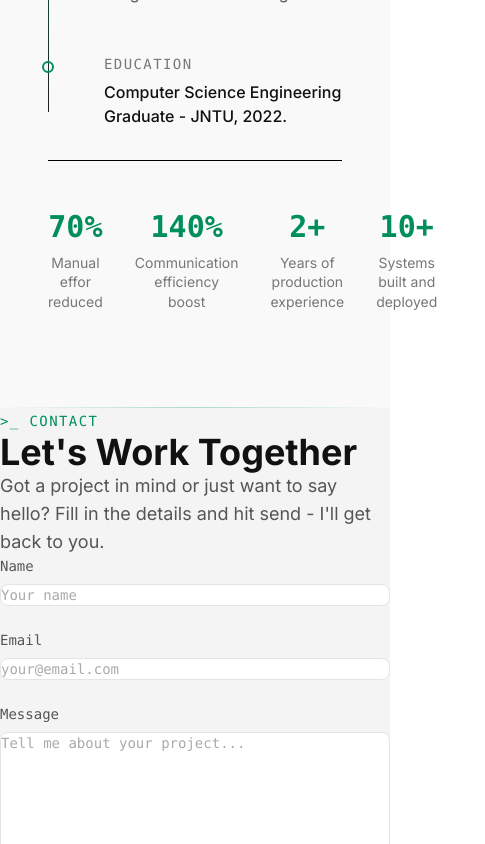
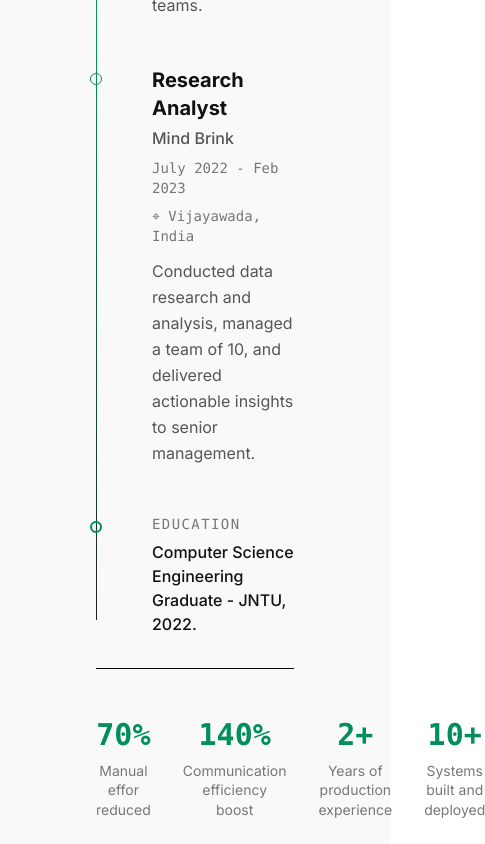
Before and after one commit to ShanmukhPudi/Shanmukh-portfolio, a React (Vite) app: page / in a window 390 px wide. Shown: the part 9303-10147 px from the top of the page, 485 px wide, since content can reach past the window. Built offline with nearby package versions, Linux system fonts and the light colour scheme.

Commit message:
fix: contact section alignment, form field spacing and floating link cards

```diff
--- a/src/components/sections/Contact.jsx
+++ b/src/components/sections/Contact.jsx
@@ -43,8 +43,10 @@ const Contact = () => {
         <section
             id="contact"
             aria-label="Contact section"
-            className="py-32 px-12 md:px-20 max-w-6xl mx-auto w-full"
+            style={{ padding: "6rem 0" }}
+            className="w-full"
         >
+          <div style={{ width: "100%", maxWidth: "1200px", margin: "0 auto", padding: "0 3rem"}}>
 
             {/*section header*/}
             <motion.div
@@ -52,12 +54,14 @@ const Contact = () => {
                 whileInView={{ opacity: 1, y: 0 }}
                 viewport={{ once: true, amount: 0.2 }}
                 transition={{ duration: 0.6 }}
-                className="mb-16"
+                style={{ marginBottom: "4rem" }}
             >
                 <span className="font-mono text-sm text-[#008f5a] dark:text-[#00ff9f] tracking-widest uppercase">
                     {">_ contact"}
                 </span>
-                <h2 className="text-4xl md:text-5xl font-bold text-[#111111] dark:text-[#e8e8e8] mt-3 mb-4">
+                <h2
+                  style={{ marginTop: "1.5rem", marginBottom: "1rem" }}
+                  className="text-4xl md:text-5xl font-bold text-[#111111] dark:text-[#e8e8e8]">
                     Let's Work Together
                 </h2>
                 <p className="text-lg text-[#555555] dark:text-[#a0a0a0] max-w-xl">
@@ -65,7 +69,10 @@ const Contact = () => {
                 </p>
             </motion.div>
 
-            <div className="flex flex-col md:flex-row gap-16">
+            <div
+              className="flex flex-col md:flex-row gap-16"
+              style={{ alignItems: "flex-start" }}
+            >
 
         {/* LEFT — Form */}
         <motion.div
@@ -76,7 +83,7 @@ const Contact = () => {
           className="flex-1 flex flex-col gap-6"
         >
           {/* Name */}
-          <motion.div variants={itemVariants} className="flex flex-col gap-2">
+          <motion.div variants={itemVariants} style={{ display: "flex", flexDirection: "column", gap: "0.625rem" }}>
             <label
               htmlFor="name"
               className="font-mono text-sm text-[#555555] dark:text-[#a0a0a0]"
@@ -91,12 +98,19 @@ const Contact = () => {
               onChange={handleChange}
               placeholder="Your name"
               aria-required="true"
-              className="px-4 py-3 rounded-lg border border-[#e4e4e4] dark:border-[#1f1f1f] bg-white dark:bg-[#111111] text-[#111111] dark:text-[#e8e8e8] font-mono text-sm placeholder-[#aaaaaa] dark:placeholder-[#444444] focus:outline-none focus:border-[#008f5a] dark:focus:border-[#00ff9f] transition-colors duration-200"
+              style={{
+                padding: "0.875rem 1.25rem",
+                borderRadius: "0.625rem",
+                border: "1px solid",
+                fontSize: "0.9rem",
+                outline: "none",
+              }}
+              className="border-[#e4e4e4] dark:border-[#1f1f1f] bg-white dark:bg-[#111111] text-[#111111] dark:text-[#e8e8e8] font-mono placeholder-[#aaaaaa] dark:placeholder-[#444444] focus:border-[#008f5a] dark:focus:border-[#00ff9f] transition-colors duration-200"
             />
           </motion.div>
 
           {/* Email */}
-          <motion.div variants={itemVariants} className="flex flex-col gap-2">
+          <motion.div variants={itemVariants} style={{ display: "flex", flexDirection: "column", gap: "0.625rem" }}>
             <label
               htmlFor="email"
               className="font-mono text-sm text-[#555555] dark:text-[#a0a0a0]"
@@ -111,12 +125,19 @@ const Contact = () => {
               onChange={handleChange}
               placeholder="your@email.com"
               aria-required="true"
-              className="px-4 py-3 rounded-lg border border-[#e4e4e4] dark:border-[#1f1f1f] bg-white dark:bg-[#111111] text-[#111111] dark:text-[#e8e8e8] font-mono text-sm placeholder-[#aaaaaa] dark:placeholder-[#444444] focus:outline-none focus:border-[#008f5a] dark:focus:border-[#00ff9f] transition-colors duration-200"
+              style={{
+                padding: "0.875rem 1.25rem",
+                borderRadius: "0.625rem",
+                border: "1px solid",
+                fontSize: "0.9rem",
+                outline: "none"
+              }}
+              className="border-[#e4e4e4] dark:border-[#1f1f1f] bg-white dark:bg-[#111111] text-[#111111] dark:text-[#e8e8e8] font-mono placeholder-[#aaaaaa] dark:placeholder-[#444444] focus:border-[#008f5a] dark:focus:border-[#00ff9f] transition-colors duration-200"
             />
           </motion.div>
 
           {/* Message */}
-          <motion.div variants={itemVariants} className="flex flex-col gap-2">
+          <motion.div variants={itemVariants} style={{ display: "flex", flexDirection: "column", gap: "0.625rem" }}>
             <label
               htmlFor="message"
               className="font-mono text-sm text-[#555555] dark:text-[#a0a0a0]"
@@ -131,7 +152,15 @@ const Contact = () => {
               onChange={handleChange}
               placeholder="Tell me about your project..."
               aria-required="true"
-              className="px-4 py-3 rounded-lg border border-[#e4e4e4] dark:border-[#1f1f1f] bg-white dark:bg-[#111111] text-[#111111] dark:text-[#e8e8e8] font-mono text-sm placeholder-[#aaaaaa] dark:placeholder-[#444444] focus:outline-none focus:border-[#008f5a] dark:focus:border-[#00ff9f] transition-colors duration-200 resize-none"
+              style={{
+                padding: "0.875rem 1.25rem",
+                borderRadius: "0.625rem",
+                border: "1px solid",
+                fontSize: "0.9rem",
+                outline: "none",
+                resize: "none",
+              }}
+              className="border-[#e4e4e4] dark:border-[#1f1f1f] bg-white dark:bg-[#111111] text-[#111111] dark:text-[#e8e8e8] font-mono placeholder-[#aaaaaa] dark:placeholder-[#444444] focus:border-[#008f5a] dark:focus:border-[#00ff9f] transition-colors duration-200"
             />
           </motion.div>
 
@@ -141,7 +170,14 @@ const Contact = () => {
               onClick={handleSubmit}
               disabled={!isFormValid}
               aria-label="Send message via email"
-              className={`px-8 py-4 font-mono text-sm rounded transition-all duration-200
+              style={{
+                padding: "1rem 2.5rem",
+                fontSize: "0.9rem",
+                borderRadius: "0.625rem",
+                border: "none",
+                cursor: isFormValid ? "pointer" : "not-allowed",
+              }}
+              className={`font-mono font-semibold
                 ${isFormValid
                   ? "bg-[#008f5a] dark:bg-[#00ff9f] text-white dark:text-black hover:opacity-80 cursor-pointer"
                   : "bg-[#e4e4e4] dark:bg-[#1f1f1f] text-[#aaaaaa] dark:text-[#444444] cursor-not-allowed"
@@ -158,7 +194,12 @@ const Contact = () => {
           initial="hidden"
           whileInView="visible"
           viewport={{ once: true, amount: 0.2 }}
-          className="flex flex-col gap-6 md:w-72"
+          style={{
+            display: "flex",
+            flexDirection: "column",
+            gap: "1.25rem",
+            minWidth: "280px",
+          }}
         >
           <motion.p
             variants={itemVariants}
@@ -172,11 +213,24 @@ const Contact = () => {
             variants={itemVariants}
             href={`mailto:${PERSONAL.email}`}
             aria-label="Send email to Shanmukh"
-            className="flex items-center gap-4 p-5 rounded-xl border border-[#e4e4e4] dark:border-[#1f1f1f] bg-white dark:bg-[#111111] hover:border-[#008f5a] dark:hover:border-[#00ff9f] transition-all duration-300 group"
+            whileHover={{ y: -4, boxShadow: "0 12px 32px rgba(0, 143, 90, 0.12)" }}
+            transition={{ duration: 0.25 }}
+            style={{
+              display: "flex",
+              alignItems: "center",
+              gap: "1rem",
+              padding: "1.25rem 1.5rem",
+              borderRadius: "0.875rem",
+              border: "1px solid",
+              textDecoration: "none",
+            }}
+            className="border-[#e4e4e4] dark:border-[#1f1f1f] bg-white dark:bg-[#111111] group"
           >
-            <span aria-hidden="true" className="text-xl">✉</span>
+            <span aria-hidden="true" style={{ fontSize: "1.25rem" }}>✉</span>
             <div>
-              <p className="text-sm font-medium text-[#111111] dark:text-[#e8e8e8] group-hover:text-[#008f5a] dark:group-hover:text-[#00ff9f] transition-colors duration-200">
+              <p
+                style={{ fontSize: "0.9rem", fontWeight: "600", marginBottom: "0.2rem"}}
+                className="text-[#111111] dark:text-[#e8e8e8] group-hover:text-[#008f5a] dark:group-hover:text-[#00ff9f] transition-colors duration-200">
                 Email
               </p>
               <p className="text-xs font-mono text-[#777777] dark:text-[#6b6b6b]">
@@ -192,11 +246,24 @@ const Contact = () => {
             target="_blank"
             rel="noopener noreferrer"
             aria-label="Visit Shanmukh's GitHub profile"
-            className="flex items-center gap-4 p-5 rounded-xl border border-[#e4e4e4] dark:border-[#1f1f1f] bg-white dark:bg-[#111111] hover:border-[#008f5a] dark:hover:border-[#00ff9f] transition-all duration-300 group"
+            whileHover={{ y: -4, boxShadow: "0 12px 32px rgba(0, 143, 90, 0.12)" }}
+            transition={{ duration: 0.25 }}
+            style={{
+              display: "flex",
+              alignItems: "center",
+              gap: " 1rem",
+              padding: "1.25rem 1.5rem",
+              borderRadius: "0.875rem",
+              border: "1px solid",
+              textDecoration: "none",
+            }}
+            className="border-[#e4e4e4] dark:border-[#1f1f1f] bg-white dark:bg-[#111111] group"
           >
-            <span aria-hidden="true" className="text-xl">🐙</span>
+            <span aria-hidden="true" style={{ fontSize: "1.25rem" }}>🐙</span>
             <div>
-              <p className="text-sm font-medium text-[#111111] dark:text-[#e8e8e8] group-hover:text-[#008f5a] dark:group-hover:text-[#00ff9f] transition-colors duration-200">
+              <p
+                style={{ fontSize: "0.9rem", fontWeight: "600", marginBottom: "0.2rem" }}
+                className="text-[#111111] dark:text-[#e8e8e8] group-hover:text-[#008f5a] dark:group-hover:text-[#00ff9f] transition-colors duration-200">
                 GitHub
               </p>
               <p className="text-xs font-mono text-[#777777] dark:text-[#6b6b6b]">
@@ -212,11 +279,24 @@ const Contact = () => {
             target="_blank"
             rel="noopener noreferrer"
             aria-label="Visit Shanmukh's LinkedIn profile"
-            className="flex items-center gap-4 p-5 rounded-xl border border-[#e4e4e4] dark:border-[#1f1f1f] bg-white dark:bg-[#111111] hover:border-[#008f5a] dark:hover:border-[#00ff9f] transition-all duration-300 group"
+            whileHover={{ y: -4, boxShadow: "0 12px 32px rgba(0, 143, 90, 0.12)" }}
+            transition={{ duration: 0.25 }}
+            style={{
+              display: "flex",
+              alignItems: "center",
+              gap: "1rem",
+              padding: "1.25rem 1.5rem",
+              borderRadius: "0.875rem",
+              border: "1px solid",
+              textDecoration: "none",
+            }}
+            className="border-[#e4e4e4] dark:border-[#1f1f1f] bg-white dark:bg-[#111111] group"
           >
-            <span aria-hidden="true" className="text-xl">💼</span>
+            <span aria-hidden="true" style={{ fontSize: "1.25rem" }}>💼</span>
             <div>
-              <p className="text-sm font-medium text-[#111111] dark:text-[#e8e8e8] group-hover:text-[#008f5a] dark:group-hover:text-[#00ff9f] transition-colors duration-200">
+              <p
+                style={{ fontSize: "0.9rem", fontWeight: "600", marginBottom: "0.2rem" }}
+                className="text-[#111111] dark:text-[#e8e8e8] group-hover:text-[#008f5a] dark:group-hover:text-[#00ff9f] transition-colors duration-200">
                 LinkedIn
               </p>
               <p className="text-xs font-mono text-[#777777] dark:text-[#6b6b6b]">
@@ -226,6 +306,7 @@ const Contact = () => {
           </motion.a>
 
         </motion.div>
+        </div>
       </div>
     </section>
   )
--- a/src/containers/HomeContainer.jsx
+++ b/src/containers/HomeContainer.jsx
@@ -30,7 +30,7 @@ const HomeContainer = () => {
             </div>
             <SectionDivider />
             <div className="w-full flex justify-center">
-                <div style={{ width: "100%", maxWidth: "1500px", padding: "0 3rem" }}>
+                <div style={{ width: "100%", maxWidth: "1500px", padding: "0 6rem" }}>
                     <Experience />
                 </div>
             </div>
```
